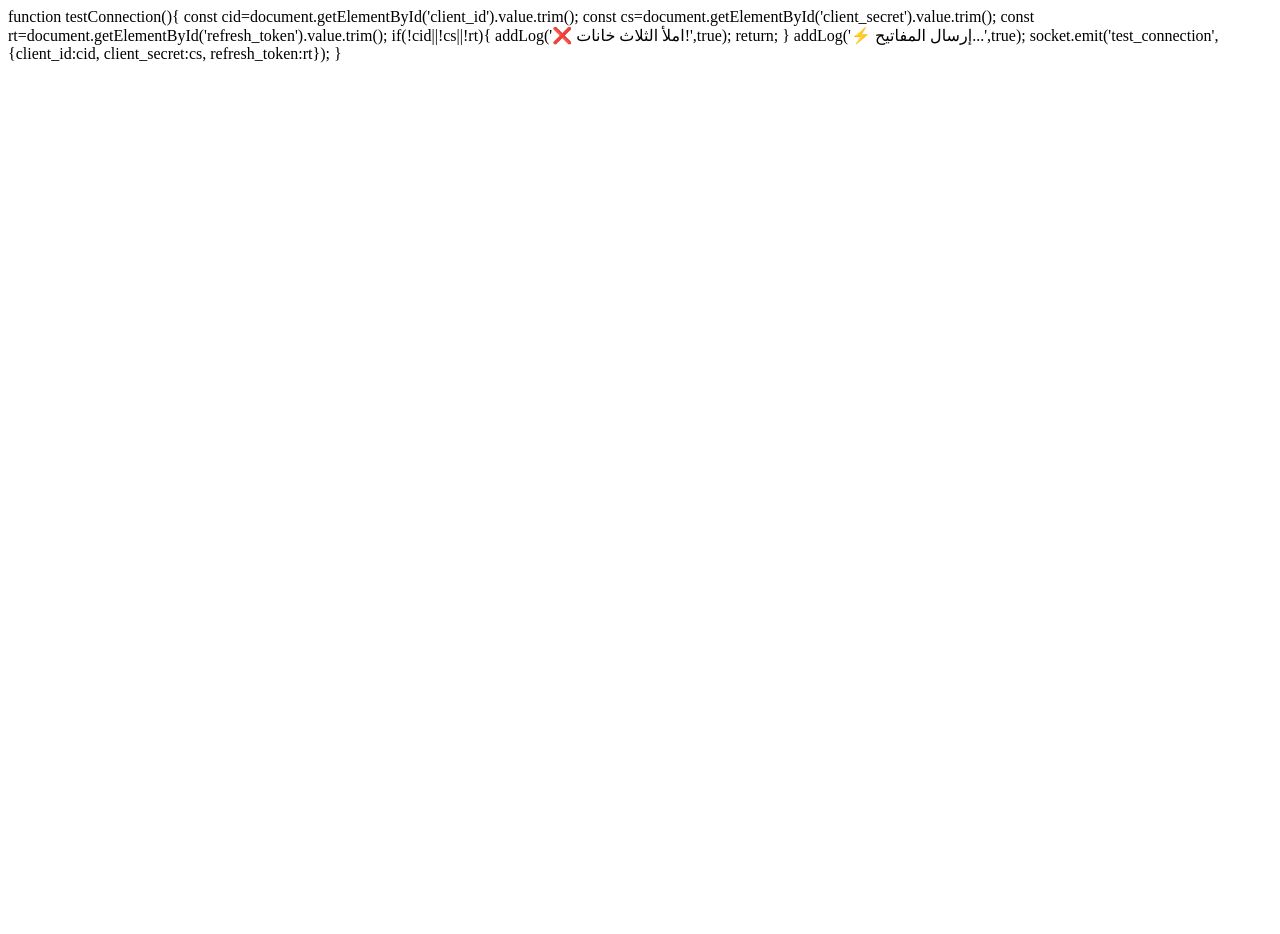
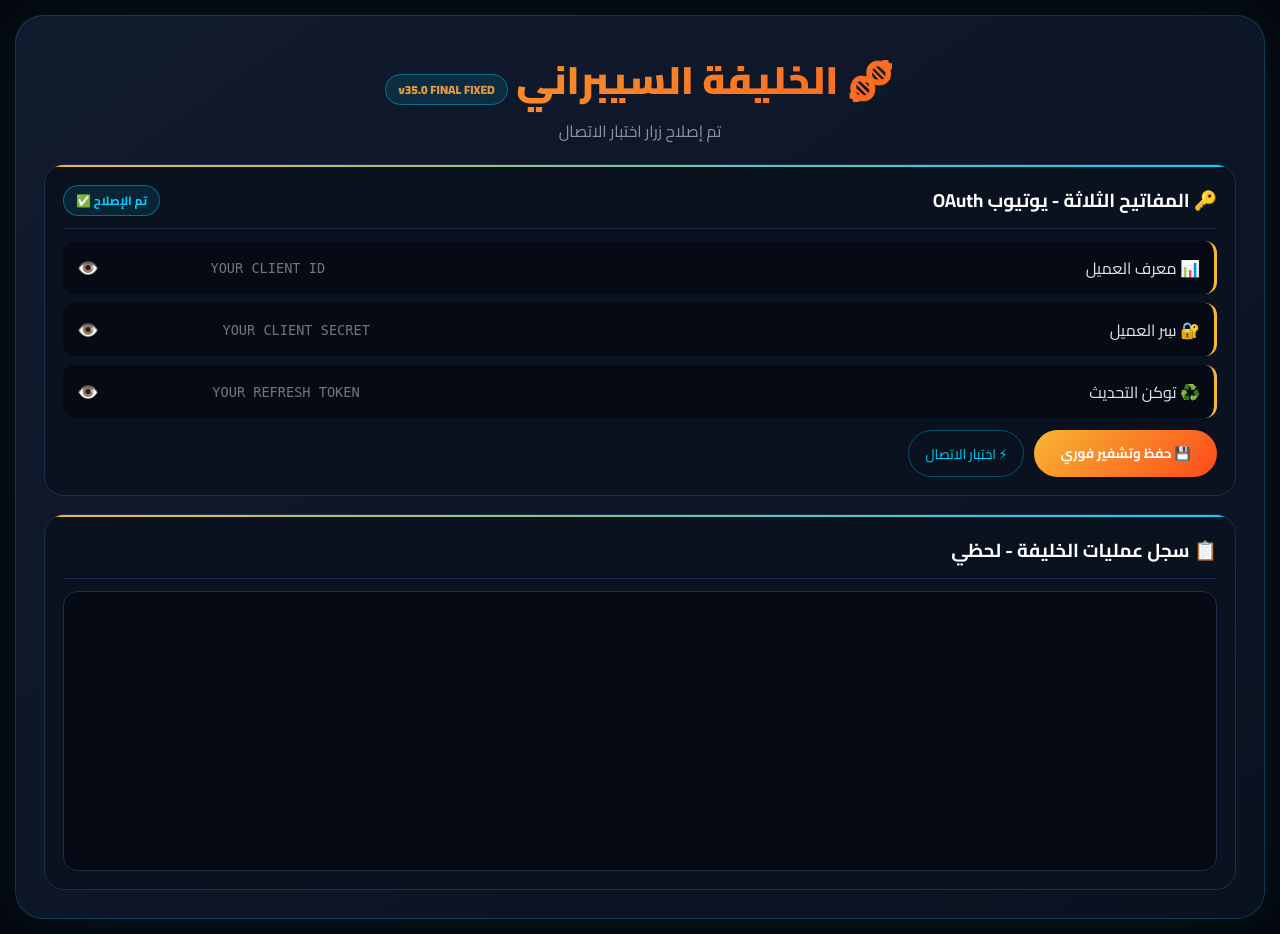
Before and after one commit to Adam18691/cyber-caliph-elite, a Flask app: page / in a window 1280 px wide. Before the commit the page ends 63 px from the top, so only its background shows below. Run offline with Flask 3, Linux system fonts and the light colour scheme; some libraries are stand-ins or nearby versions.

Commit message:
index.html

```diff
--- a/templates/index.html
+++ b/templates/index.html
@@ -1,8 +1,78 @@
-function testConnection(){
-    const cid=document.getElementById('client_id').value.trim();
-    const cs=document.getElementById('client_secret').value.trim();
-    const rt=document.getElementById('refresh_token').value.trim();
-    if(!cid||!cs||!rt){ addLog('❌ املأ الثلاث خانات!',true); return; }
-    addLog('⚡ إرسال المفاتيح...',true);
-    socket.emit('test_connection',{client_id:cid, client_secret:cs, refresh_token:rt});
-}
+<!DOCTYPE html>
+<html lang="ar" dir="rtl">
+<head>
+    <meta charset="UTF-8">
+    <meta name="viewport" content="width=device-width, initial-scale=1.0">
+    <title>🧬 الخليفة السيبراني v35.0 FINAL FIXED</title>
+    <script src="https://cdn.socket.io/4.5.0/socket.io.min.js"></script>
+    <link href="https://fonts.googleapis.com/css2?family=Cairo:wght@400;700;900&display=swap" rel="stylesheet">
+    <style>
+        *{margin:0;padding:0;box-sizing:border-box;font-family:'Cairo',Tahoma,sans-serif}
+        body{background:#05080f;color:#e0e6f0;padding:15px;min-height:100vh}
+        .container{max-width:1250px;margin:auto;background:linear-gradient(145deg,#111b2e,#0a1220);border-radius:28px;padding:28px;border:1px solid #00d2ff33;box-shadow:0 0 100px #00d2ff0f}
+        h1{font-size:2.4rem;background:linear-gradient(135deg,#f7b733,#fc4a1a);-webkit-background-clip:text;-webkit-text-fill-color:transparent;text-align:center;font-weight:900}
+        .subtitle{text-align:center;opacity:.6;margin-bottom:18px}
+        .badge{background:#00d2ff1a;border:1px solid #00d2ff66;border-radius:20px;padding:3px 12px;color:#00d2ff;font-size:.75rem}
+        .grid-2{display:grid;grid-template-columns:1fr 1fr;gap:20px;margin-top:20px}
+        .card{background:#0a111f;border-radius:20px;padding:18px;border:1px solid #1e2d4a;position:relative;overflow:hidden}
+        .card::before{content:'';position:absolute;top:0;right:0;width:100%;height:2px;background:linear-gradient(90deg,#f7b733,#00d2ff)}
+        .card h3{color:#fff;border-bottom:1px solid #1a2a4a;padding-bottom:10px;margin-bottom:12px;display:flex;justify-content:space-between;align-items:center}
+        .key-row{display:flex;justify-content:space-between;align-items:center;background:#050a15;padding:10px 14px;border-radius:12px;margin-bottom:9px;border-right:3px solid #f7b733}
+        .key-row input{background:transparent;border:none;color:#a0b4c8;direction:ltr;width:68%;font-family:monospace;font-size:.85rem}
+        .key-row input:focus{outline:none;color:#fff}
+        .btn-icon{background:none;border:none;color:#7b8ba3;cursor:pointer;font-size:1.1rem}
+        .btn-primary{background:linear-gradient(135deg,#f7b733,#fc4a1a);border:none;color:#fff;padding:11px 26px;border-radius:40px;font-weight:700;cursor:pointer}
+        .btn-secondary{background:transparent;border:1px solid #00d2ff55;color:#00d2ff;padding:9px 16px;border-radius:40px;cursor:pointer;font-size:.85rem}
+        .log-area{background:#050a15;padding:14px;border-radius:14px;height:280px;overflow-y:auto;font-family:monospace;font-size:.78rem;border:1px solid #1e2d4a;line-height:1.7}
+        .affiliate-box{background:linear-gradient(135deg,#1a2a4a,#162040);border:1px solid #f7b73344;border-radius:16px;padding:14px;margin-top:18px;text-align:center;display:flex;justify-content:center;align-items:center;gap:12px;flex-wrap:wrap}
+        .affiliate-box a{color:#f7b733;text-decoration:none;font-weight:800;direction:ltr}
+        .flex{display:flex;gap:8px;flex-wrap:wrap;justify-content:center}
+        .stat{font-size:1.6rem;font-weight:900;color:#f7b733}
+        @media(max-width:850px){.grid-2{grid-template-columns:1fr}}
+    </style>
+</head>
+<body>
+<div class="container">
+    <h1>🧬 الخليفة السيبراني <span class="badge">v35.0 FINAL FIXED</span></h1>
+    <p class="subtitle">تم إصلاح زرار اختبار الاتصال</p>
+    <div class="card">
+        <h3>🔑 المفاتيح الثلاثة - يوتيوب OAuth <span class="badge">تم الإصلاح ✅</span></h3>
+        <div class="key-row"><span>📊 معرف العميل</span><input type="password" id="client_id" placeholder="YOUR_CLIENT_ID"><button class="btn-icon" onclick="toggleKey('client_id')">👁️</button></div>
+        <div class="key-row"><span>🔐 سِر العميل</span><input type="password" id="client_secret" placeholder="YOUR_CLIENT_SECRET"><button class="btn-icon" onclick="toggleKey('client_secret')">👁️</button></div>
+        <div class="key-row"><span>♻️ توكن التحديث</span><input type="password" id="refresh_token" placeholder="YOUR_REFRESH_TOKEN"><button class="btn-icon" onclick="toggleKey('refresh_token')">👁️</button></div>
+        <div style="margin-top:12px;display:flex;gap:10px;flex-wrap:wrap;">
+            <button class="btn-primary" onclick="saveKeys()">💾 حفظ وتشفير فوري</button>
+            <button class="btn-secondary" onclick="testConnection()">⚡ اختبار الاتصال</button>
+        </div>
+    </div>
+    <div class="card" style="margin-top:18px;">
+        <h3>📋 سجل عمليات الخليفة - لحظي</h3>
+        <div class="log-area" id="logArea"></div>
+    </div>
+</div>
+<script>
+    const socket = io();
+    socket.on('log', data=>{
+        const log = document.getElementById('logArea');
+        const div = document.createElement('div');
+        div.textContent = `[${new Date().toLocaleTimeString()}] ${data.msg}`;
+        if(data.highlight) div.style.color = '#f7b733';
+        log.appendChild(div);
+        log.scrollTop = log.scrollHeight;
+    });
+    function toggleKey(id){ const el=document.getElementById(id); el.type = el.type==='password'?'text':'password'; }
+    function addLog(msg,hl){ const log=document.getElementById('logArea'); const d=document.createElement('div'); d.textContent=`[${new Date().toLocaleTimeString()}] ${msg}`; if(hl) d.style.color='#f7b733'; log.appendChild(d); log.scrollTop=log.scrollHeight; }
+    function saveKeys(){ socket.emit('save_keys',{client_id:document.getElementById('client_id').value, client_secret:document.getElementById('client_secret').value, refresh_token:document.getElementById('refresh_token').value}); }
+    function testConnection(){
+        const cid = document.getElementById('client_id').value.trim();
+        const cs = document.getElementById('client_secret').value.trim();
+        const rt = document.getElementById('refresh_token').value.trim();
+        if(!cid || !cs || !rt){ addLog('❌ املأ الثلاث خانات!',true); alert('املأ الثلاث خانات!'); return; }
+        addLog('⚡ إرسال المفاتيح للاختبار...',true);
+        socket.emit('test_connection',{client_id: cid, client_secret: cs, refresh_token: rt});
+    }
+    function generateVideo(t){ socket.emit('generate_video',{template:t}); }
+    function runSimulation(){ socket.emit('run_simulation'); }
+</script>
+</body>
+</html>
```
